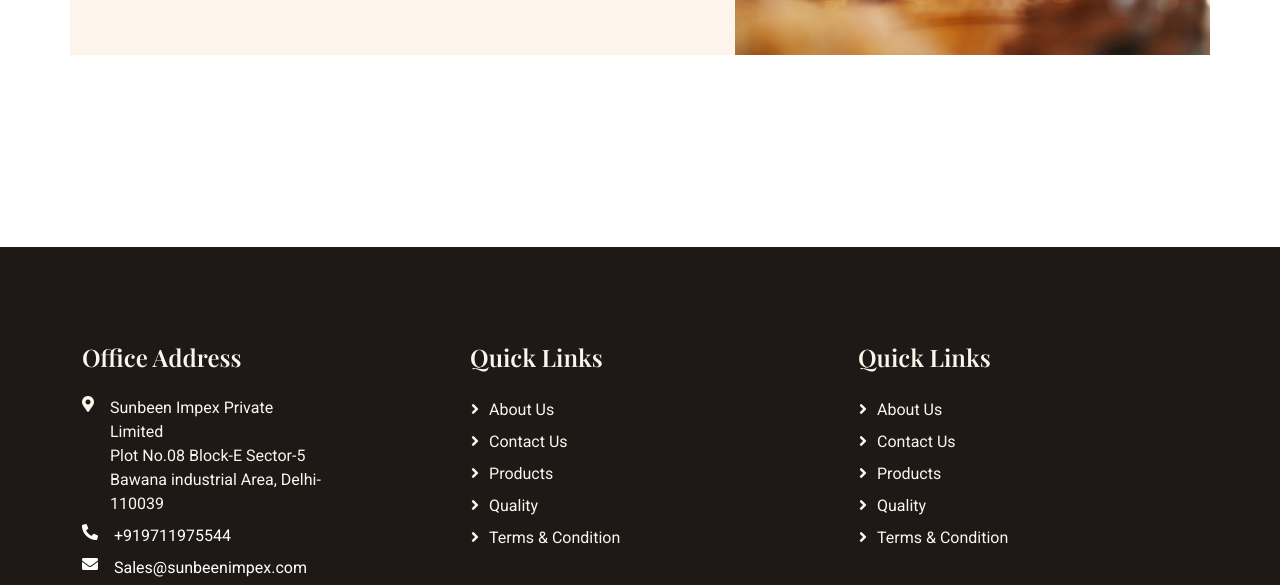
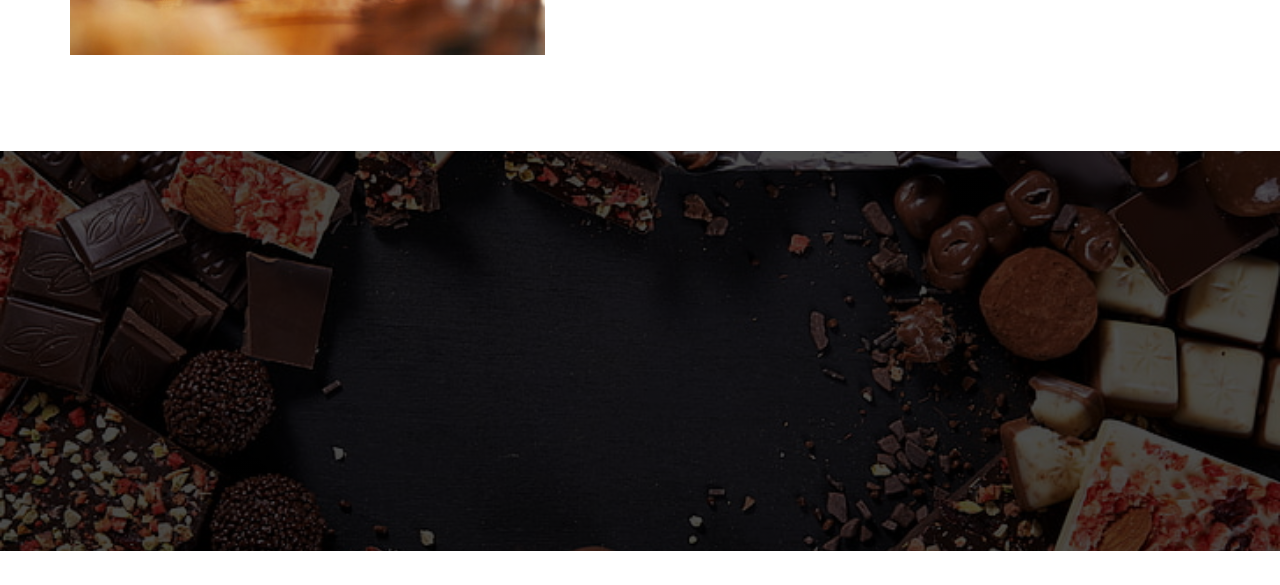
Before and after one commit to cloudnetSolution/sunbeen, a plain HTML site: page quality.html in a window 1280 px wide. Shown: the part 2139-2724 px from the top of the page. Drawn offline with nearby package versions, Linux system fonts and the light colour scheme.

Commit message:
new section

```diff
--- a/css/style.css
+++ b/css/style.css
@@ -521,3 +521,9 @@ font-size: calc(1.275rem + 1.3vw) !important;
         padding-left: 0;
     }
 }
+.banner-quality{
+    background: linear-gradient(rgba(0, 0, 0, .7), rgba(0, 0, 0, .7)), url(../img/quality/banner-quality.jpg) center center no-repeat;
+    background-size: cover;
+    min-height: 400px;
+    background-attachment: fixed;
+}
--- a/quality.html
+++ b/quality.html
@@ -112,7 +112,7 @@
                     </p>
                 </div>
             </div>
-            <div class="banner-quality"></div>
+
             <div class="row gy-sm-4 gy-md-0 justify-content-center align-items-center">
                 <div class="col-md-5">
                     <img src="img/quality/Hygienic-Processing.jpg" alt="" class="img-fluid">
@@ -147,6 +147,10 @@
                 </div>
             </div>
         </div>
+
+    </div>
+    <div class="banner-quality">
+
     </div>
     <!-- quality End -->
 
```
Also changed, not shown: img/quality/banner-quality.jpg (added).
